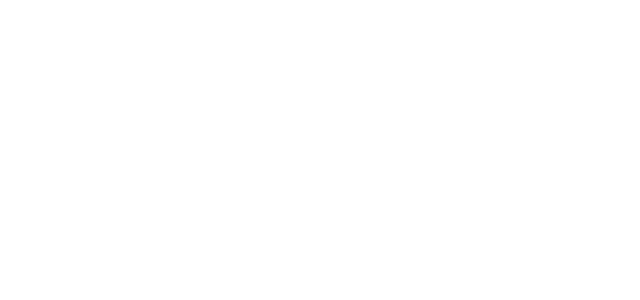
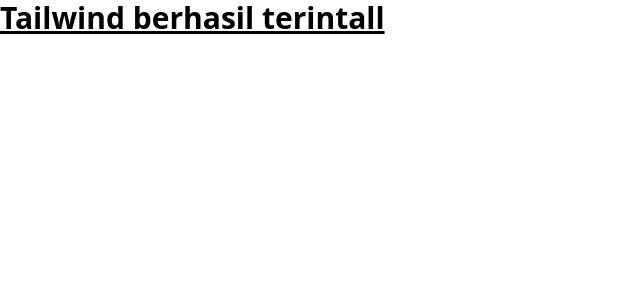
Before and after one commit to FE-07/final-project-FE, a React (Vite) app: page / in a window 1280 px wide. Shown: the top 300 px of the page, without its empty margins (0-640 px from the left). Built offline with nearby package versions, Linux system fonts and the light colour scheme.

Commit message:
tailwind install is done

```diff
--- a/index.html
+++ b/index.html
@@ -1,13 +1,16 @@
 <!DOCTYPE html>
 <html lang="en">
+
 <head>
   <meta charset="UTF-8" />
   <link rel="icon" type="image/svg+xml" href="/vite.svg" />
   <meta name="viewport" content="width=device-width, initial-scale=1.0" />
-    <title>Vite + React</title>
+  <title>AYO Bantu!</title>
 </head>
+
 <body>
   <div id="root"></div>
   <script type="module" src="/src/main.jsx"></script>
 </body>
+
 </html>
--- a/src/App.jsx
+++ b/src/App.jsx
@@ -1,10 +1,12 @@
 import { useState } from 'react'
 import reactLogo from './assets/react.svg'
+import './index.css'
 
 function App() {
 
   return (
     <>
+      <h1 className="text-3xl font-bold underline">Tailwind berhasil terintall</h1>
     </>
   )
 }
--- a/src/input.css
+++ b/src/index.css
@@ -1,3 +1,3 @@
 @tailwind base;
-@tailwind component;
+@tailwind components;
 @tailwind utilities;
--- a/tailwind.config.cjs
+++ b/tailwind.config.cjs
@@ -1,7 +1,7 @@
-// @type {import('tailwindcss').Config}
+/** @type {import('tailwindcss').Config} */
 module.exports = {
   content: [
-    "./src/**/*.{js,jsx,ts,tsx}"
+    "./src/**/*.{js,jsx,ts,tsx}",
   ],
   theme: {
     extend: {},
```
Lines whose indentation alone changed are shown as unchanged.
